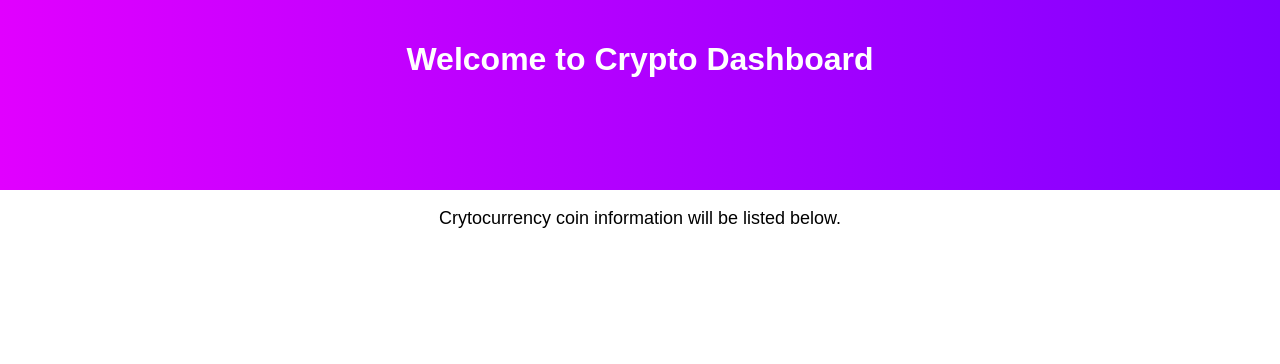
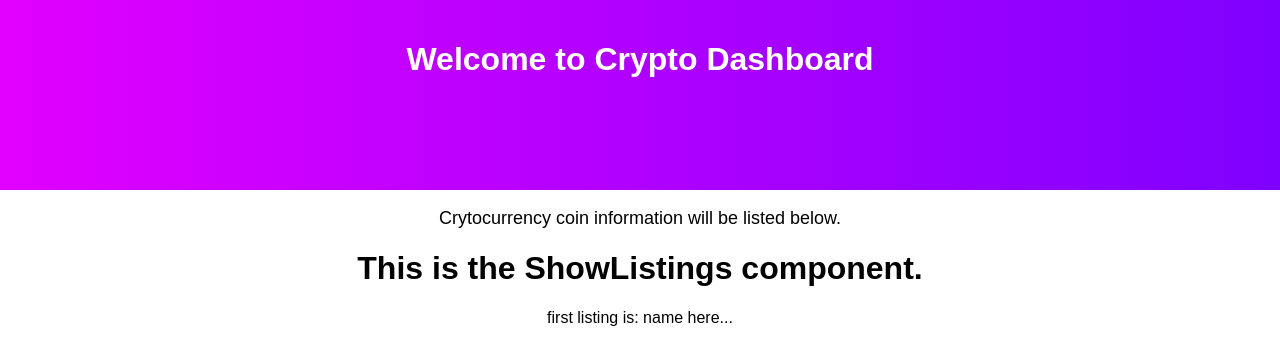
Before and after one commit to ethanryan/crypto-dashboard, a React (Create React App) app: page / in a window 1280 px wide. Shown: the top 364 px of the page. Built offline with nearby package versions, Linux system fonts and the light colour scheme; no server answers.

Commit message:
created components folder and ShowListings component, which will show all the crypto listings data, passed as props from DashboardContainer

```diff
--- /dev/null
+++ b/src/components/ShowListings.js
@@ -0,0 +1,16 @@
+import React, { Component } from 'react'
+
+class ShowListings extends Component {
+  render() {
+    console.log('this.props.listings.data is::: ', this.props.listings.data)
+    return (
+      <div>
+        <h1>
+          This is the ShowListings component.
+        </h1>
+        first listing is: {this.props.listings.data ? this.props.listings.data[0].name: 'name here...'}
+      </div>
+    )
+  }
+}
+export default ShowListings
--- a/src/container/DashboardContainer.js
+++ b/src/container/DashboardContainer.js
@@ -1,6 +1,8 @@
 import React, { Component } from 'react';
 
 import * as api from '../api'
+
+import ShowListings from '../components/ShowListings';
 
 import '../App.css';
 
@@ -31,6 +33,11 @@ class DashboardContainer extends Component {
         <p className="DashboardContainer-intro">
           Crytocurrency coin information will be listed below.
         </p>
+
+        <ShowListings
+          listings={this.state.listings}
+        />
+
       </div>
     );
   }
```
